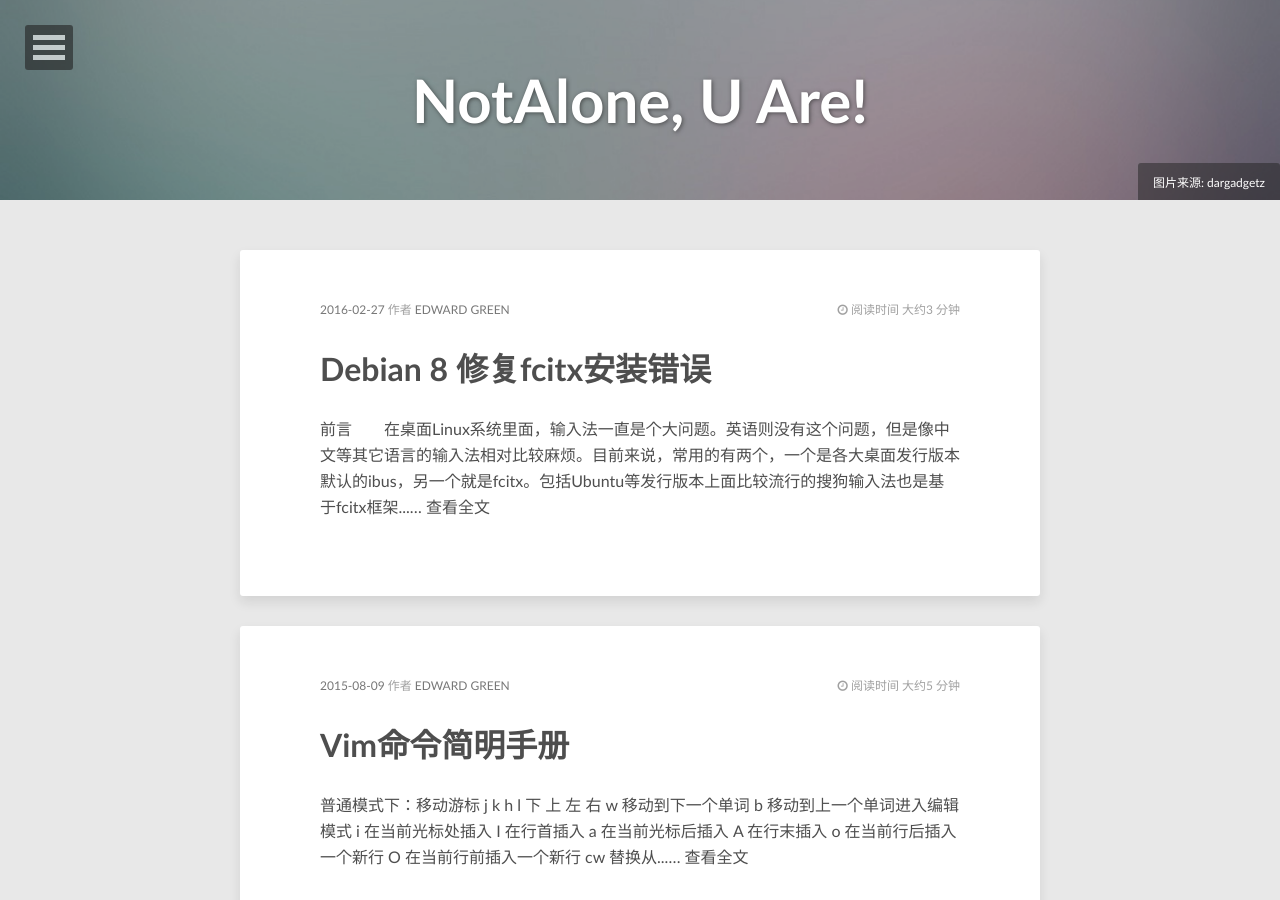
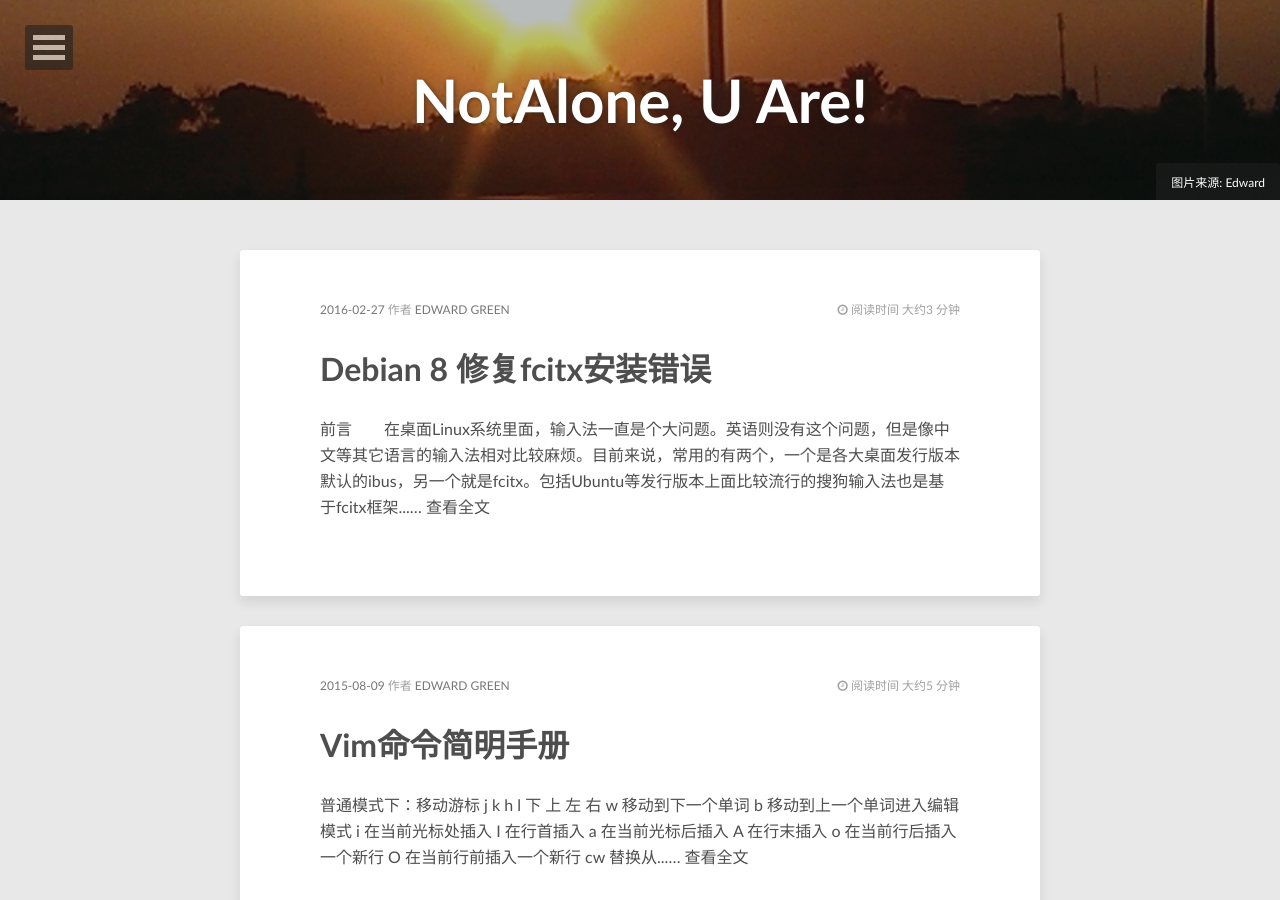
Before and after one commit to uare/uare.github.io, a Jekyll site: the page built from index.html, in a window 1280 px wide and 900 px high. Built offline with Jekyll 4.4.1, drawn with Linux system fonts in a browser that asks for light colours; the list of posts is cut into pages by our own code.

Commit message:
update index image

```diff
--- a/_config.yml
+++ b/_config.yml
@@ -7,6 +7,7 @@ words_per_minute: 500
 baseurl: ""
 # url: "http://uare.github.io"
 image_url: "/images"
+index_image: "images/feature-image-index.jpg"
 
 # https://github.com/mojombo/jekyll/wiki/Permalinks
 permalink:   /:categories/:title/
--- a/_includes/head.html
+++ b/_includes/head.html
@@ -10,7 +10,7 @@
         <meta name="twitter:image" content="{{ site.url }}/images/{{ page.image.feature }}">
     {% else %}
         <meta name="twitter:card" content="summary">
-        <meta name="twitter:image" content="{% if page.image.thumb %}{{ site.url }}/images/{{ page.image.thumb }}{% else %}{{ site.url }}/images/{{ site.logo }}{% endif %}">
+        <meta name="twitter:image" content="{% if page.image.thumb %}{{ site.url }}/images/{{ page.image.thumb }}{% else %}{{ site.url }}/images/{{ site.index_image }}{% endif %}">
     {% endif %}
     <meta name="twitter:title" content="{% if page.title %}{{ page.title }}{% else %}{{ site.title }}{% endif %}">
     <meta name="twitter:description" content="{% if page.description %}{{ page.description }}{% else %}{{ site.description }}{% endif %}">
--- a/index.html
+++ b/index.html
@@ -5,9 +5,9 @@ description: "NotAlone blog, by Edward"
 tags: [Jekyll, responsive, blog, Edward, uare, NotAlone]
 comments: false
 image:
-  feature: abstract-1.jpg
-  credit: dargadgetz
-  creditlink: http://www.dargadgetz.com/ios-7-abstract-wallpaper-pack-for-iphone-5-and-ipod-touch-retina/
+  feature: feature-image-index.jpg
+  credit: Edward
+  creditlink: https://goo.gl/photos/hZnGpd79QhvYUm3d7
 ---
 
 {% for post in paginator.posts %}
```
Also changed, not shown: images/3953273590_704e3899d5_m.jpg (deleted), images/feature-image-index.jpg (added), images/origin/abstract-1.jpg (renamed from images/abstract-1.jpg), images/origin/abstract-10.jpg (renamed from images/abstract-10.jpg), images/origin/abstract-11.jpg (renamed from images/abstract-11.jpg), images/origin/abstract-12.jpg (renamed from images/abstract-12.jpg), images/origin/abstract-2.jpg (renamed from images/abstract-2.jpg), images/origin/abstract-3.jpg (renamed from images/abstract-3.jpg), images/origin/abstract-4.jpg (renamed from images/abstract-4.jpg), images/origin/abstract-5.jpg (renamed from images/abstract-5.jpg), images/origin/abstract-6.jpg (renamed from images/abstract-6.jpg), images/origin/abstract-7.jpg (renamed from images/abstract-7.jpg), images/origin/abstract-8.jpg (renamed from images/abstract-8.jpg), images/origin/hpstr-jekyll-theme-preview.jpg (renamed from images/hpstr-jekyll-theme-preview.jpg), 3 more files.
